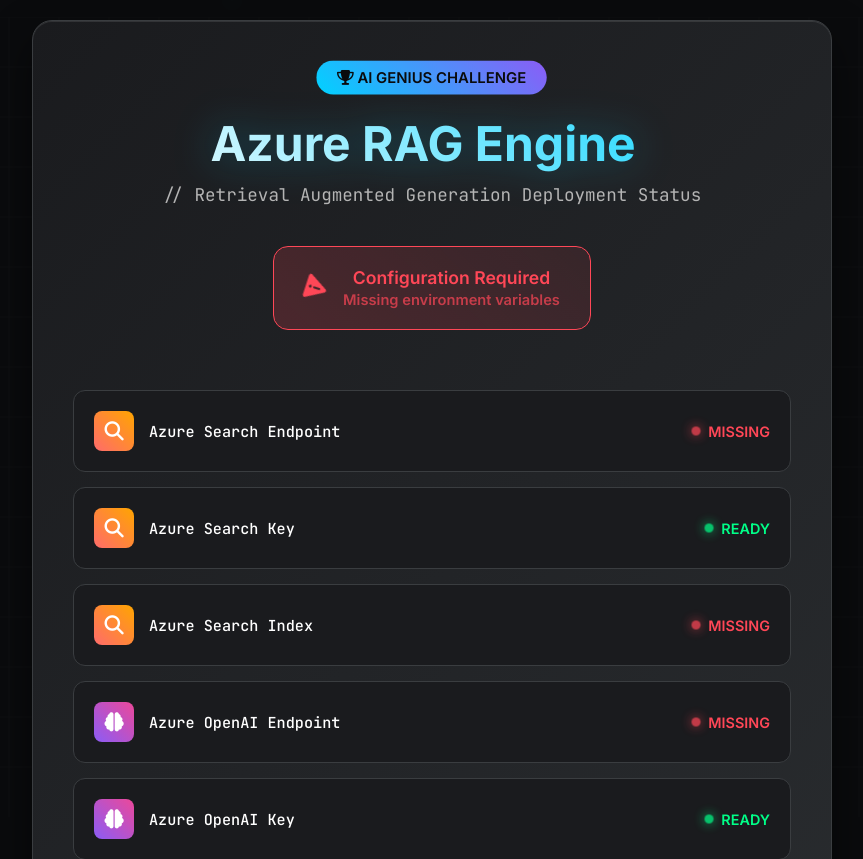
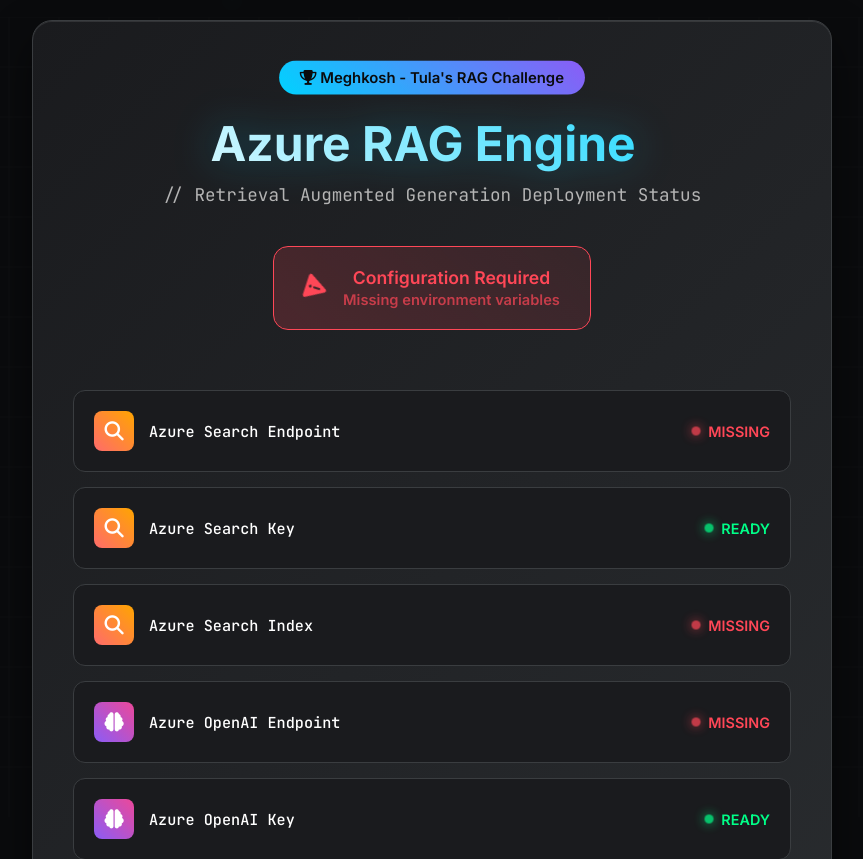
Before and after one commit to dibyasom/RAG_DEMO_DEMO, a Flask app: page / in a window 1280 px wide. Shown: the top 859 px of the page, without its empty margins (208-1071 px from the left). Run offline with Flask 3, Linux system fonts and the light colour scheme.

Commit message:
Refactor environment variable names for consistency and update HTML title and challenge badge text to reflect new branding.

```diff
--- a/app.py
+++ b/app.py
@@ -7,13 +7,13 @@ import requests
 # FYI - Use Azure App Servive Plan B1 - Location Canada Central (Highest Avb, and minimal quota restrictions)
 # -----------------------------------------------------------------------------
 
-SEARCH_ENDPOINT = os.getenv("AZURE_SEARCH_ENDPOINT")
-SEARCH_KEY =  os.getenv("AZURE_SEARCH_KEY")
-SEARCH_INDEX =  os.getenv("AZURE_SEARCH_INDEX")
+SEARCH_ENDPOINT = os.getenv("SEARCH_ENDPOINT")
+SEARCH_KEY =  os.getenv("SEARCH_API_KEY")
+SEARCH_INDEX =  os.getenv("SEARCH_INDEX_NAME")
 # e.g. https://<resource>.openai.azure.com
-OPENAI_ENDPOINT =  os.getenv("AZURE_OPENAI_ENDPOINT")
-OPENAI_KEY =  os.getenv("AZURE_OPENAI_KEY")
-OPENAI_DEPLOYMENT = os.getenv("AZURE_OPENAI_DEPLOYMENT", "gpt-35-turbo")
+OPENAI_ENDPOINT =  os.getenv("OPENAI_ENDPOINT")
+OPENAI_KEY =  os.getenv("OPENAI_API_KEY")
+OPENAI_DEPLOYMENT = os.getenv("OPENAI_DEPLOYMENT_NAME", "gpt-35-turbo")
 
 # API versions
 AZ_SEARCH_API_VERSION = "2021-04-30-Preview"
@@ -41,7 +41,7 @@ def infer():
     search_body = {
         "search": question,
         "queryType": "semantic",
-        "semanticConfiguration": "testsementc",
+        "semanticConfiguration": "default",
         "top": 5
     }
     search_headers = {
--- a/templates/index.html
+++ b/templates/index.html
@@ -4,7 +4,7 @@
 <head>
     <meta charset="UTF-8">
     <meta name="viewport" content="width=device-width, initial-scale=1.0">
-    <title>AI Genius Challenge - Azure RAG Deployment</title>
+    <title>Meghkosh - Tula's RAG Challenge - Azure RAG Deployment</title>
     <link
         href="https://fonts.googleapis.com/css2?family=JetBrains+Mono:wght@300;400;500;600;700&family=Inter:wght@300;400;500;600;700&display=swap"
         rel="stylesheet">
@@ -621,7 +621,7 @@
         <div class="dashboard">
             <div class="header">
                 <div class="challenge-badge">
-                    <i class="fas fa-trophy"></i> AI GENIUS CHALLENGE
+                    <i class="fas fa-trophy"></i> Meghkosh - Tula's RAG Challenge
                 </div>
                 <h1 class="title typing-effect">Azure RAG Engine</h1>
                 <p class="subtitle">// Retrieval Augmented Generation Deployment Status</p>
```
Also changed, not shown: 2 other files.
